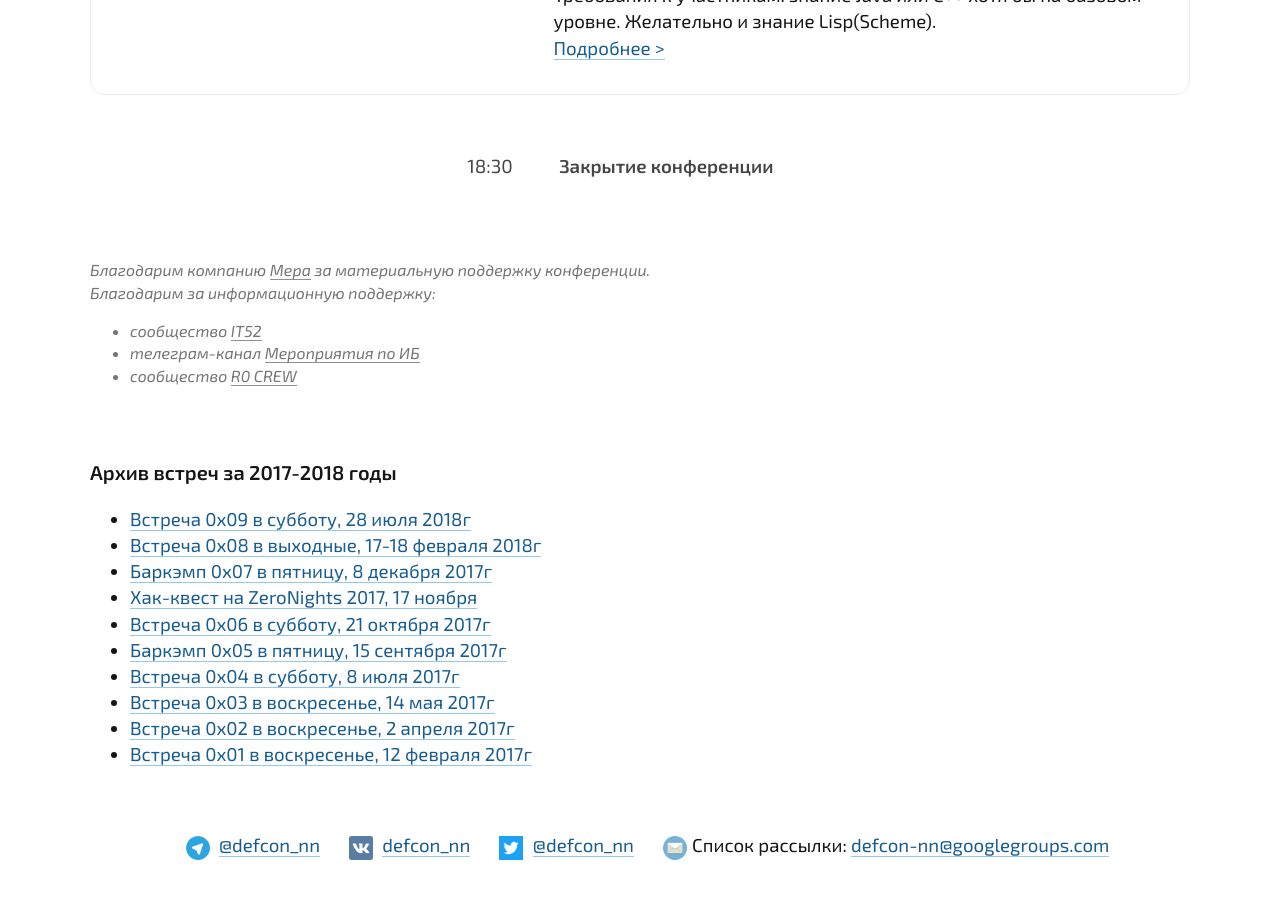
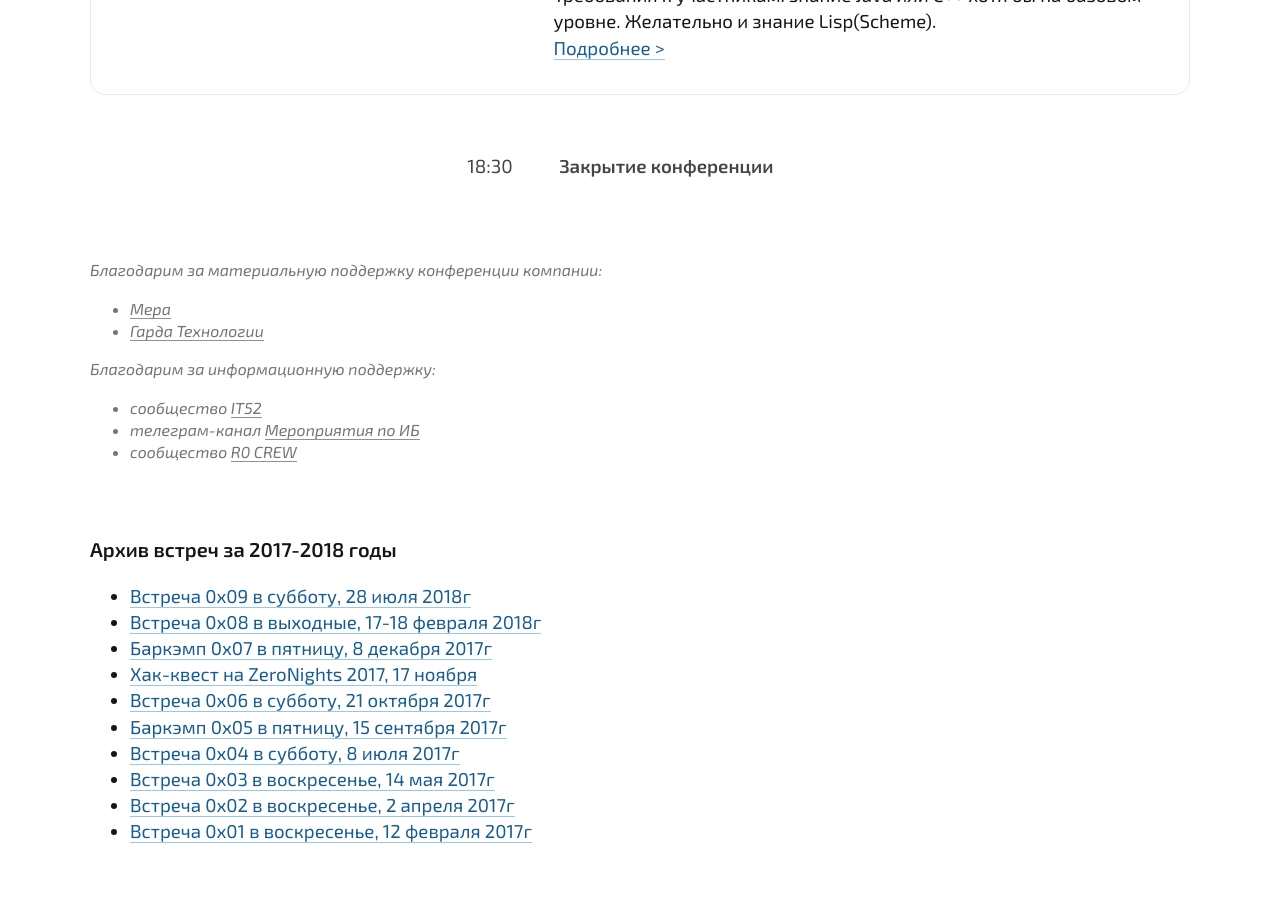
Before and after one commit to defcon-nn/defcon-nn.github.io, a Jekyll site: the page built from index.html, in a window 1280 px wide and 900 px high, scrolled down 5437 px. Built offline with Jekyll 4.4.1, drawn with Linux system fonts in a browser that asks for light colours.

Commit message:
Fix sponsors

```diff
--- a/index.html
+++ b/index.html
@@ -29,7 +29,12 @@ layout: default
 		{% endfor %}
 	</ul>
 	<div class="supporters">
-		Благодарим компанию <a href="https://mera.ru">Мера</a> за материальную поддержку конференции.<br/>
+		Благодарим за материальную поддержку конференции компании:<br/>
+		<ul>
+		  <li><a href="https://mera.ru">Мера</a></li>
+		  <li><a href="https://www.gardatech.ru/">Гарда Технологии</a></li>
+	  </ul>
+
 		Благодарим за информационную поддержку:
 		<ul>
 		  <li>сообщество <a href="https://it52.info">IT52</a></li>
```
